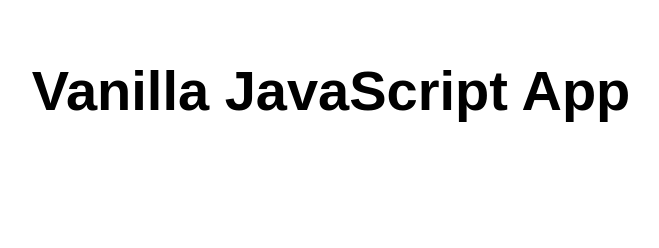
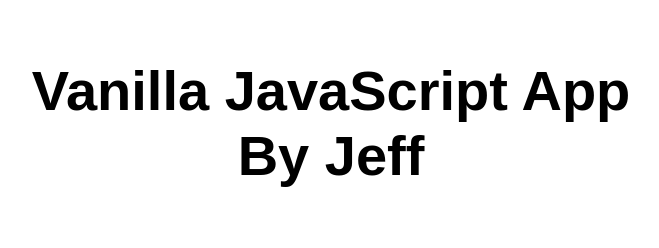
Before and after one commit to jsandersrocks/my-first-static-web-app, a plain HTML site: page index.html in a window 1280 px wide. Shown: the whole page, without its empty margins (309-968 px from the left). Drawn offline with Linux system fonts and the light colour scheme.

Commit message:
Update index.html

```diff
--- a/index.html
+++ b/index.html
@@ -10,7 +10,7 @@
 
 <body>
   <main>
-    <h1>Vanilla JavaScript App</h1>
+    <h1>Vanilla JavaScript App By Jeff</h1>
   </main>
 </body>
 
```
